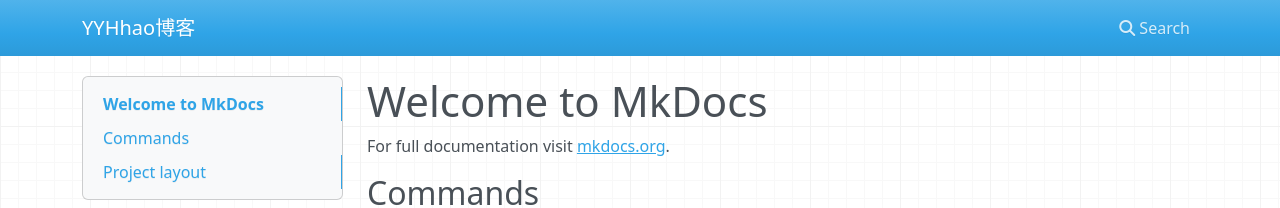
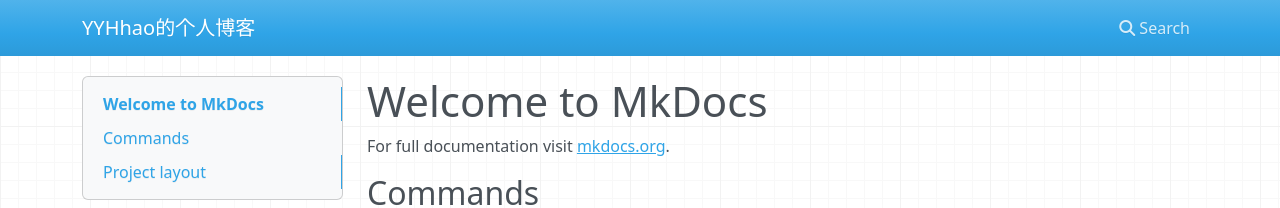
Before and after one commit to YYHhao/YYHhao_blogs, an MkDocs documentation site: the page built from docs/index.md, in a window 1280 px wide. Shown: the top 208 px of the page. Built offline with MkDocs 1.6.1, drawn with Linux system fonts in a browser that asks for light colours; nearby versions of some CDN libraries.

Commit message:
修改博客名

```diff
--- a/mkdocs.yml
+++ b/mkdocs.yml
@@ -1,4 +1,4 @@
-site_name: YYHhao博客
+site_name: YYHhao的个人博客
 extra_javascript:
   - javascripts/config.js
   - https://polyfill.io/v3/polyfill.min.js?features=es6
```
